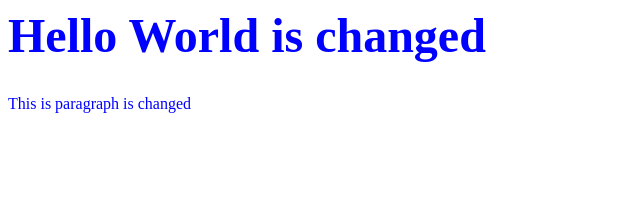
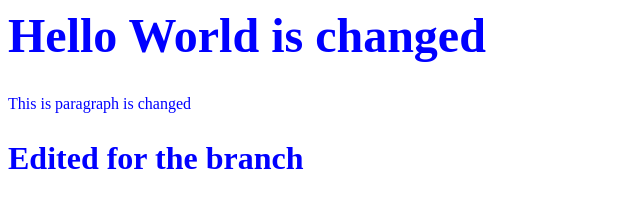
Before and after one commit to zizutg/newRepoSSH, a plain HTML site: page index.html in a window 1280 px wide. Shown: the whole page, without its empty margins (0-640 px from the left). Drawn offline with Linux system fonts and the light colour scheme.

Commit message:
f1 commit

```diff
--- a/index.html
+++ b/index.html
@@ -15,5 +15,8 @@
         <p>
             This is paragraph is changed
         </p>
+        <h2>
+            Edited for the branch
+        </h2>
     </body>
 </html>
```
